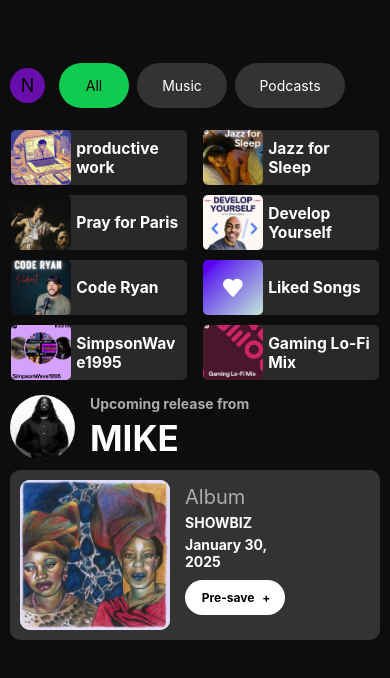
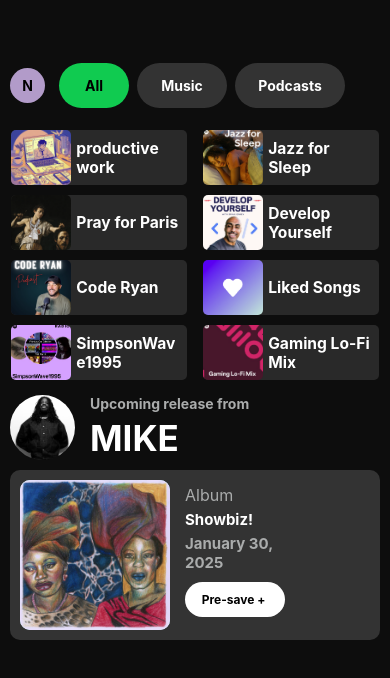
Before and after one commit to ognoah17/MobileDevelopment-GroupAssignment1, a React Native app in the folder SpotifyClone/: screen / in a window 390 px wide. Shown: the top 678 px of the page. Built offline with nearby package versions, Linux system fonts and the light colour scheme.

Commit message:
Final Touches
Added touchable opacity to all buttons, final formatting

```diff
--- a/SpotifyClone/components/HeaderBar.tsx
+++ b/SpotifyClone/components/HeaderBar.tsx
@@ -1,25 +1,27 @@
 import React from "react";
-import { StyleSheet, View, Text } from "react-native";
+import { StyleSheet, View, Text, TouchableOpacity } from "react-native";
 import { colors as Colors } from "../styles";
 
 const HeaderBar = () => {
   return (
     <View style={styles.container}>
       {/* User Icon */}
-      <View style={styles.userIcon}>
-        <Text style={styles.userIconText}>N</Text>
-      </View>
+      <TouchableOpacity>
+        <View style={styles.userIcon}>
+          <Text style={styles.userIconText}>N</Text>
+        </View>
+      </TouchableOpacity>
 
       {/* Buttons */}
-      <View style={[styles.oval, styles.allButton, styles.buttonSpacing]}>
+      <TouchableOpacity style={[styles.oval, styles.allButton, styles.buttonSpacing]}>
         <Text style={styles.allButtonText}>All</Text>
-      </View>
-      <View style={[styles.musicButton, styles.buttonSpacing]}>
+      </TouchableOpacity>
+      <TouchableOpacity style={[styles.musicButton, styles.buttonSpacing]}>
         <Text style={styles.musicText}>Music</Text>
-      </View>
-      <View style={[styles.podcastButton, styles.buttonSpacing]}>
+      </TouchableOpacity>
+      <TouchableOpacity style={[styles.podcastButton, styles.buttonSpacing]}>
         <Text style={styles.podcastText}>Podcasts</Text>
-      </View>
+      </TouchableOpacity>
     </View>
   );
 };
@@ -48,7 +50,7 @@ const styles = StyleSheet.create({
   allButtonText: {
     color: Colors.textDark, // Black text for "All"
     fontSize: 14, // Font size
-    fontWeight: "normal", // normal font
+    fontWeight: "bold", // normal font
   },
   musicButton: {
     width: 90, // Slightly longer than the default button
@@ -61,7 +63,7 @@ const styles = StyleSheet.create({
   musicText: {
     color: Colors.textLight, // White text for "Music"
     fontSize: 14, // Font size
-    fontWeight: "normal", // normal font
+    fontWeight: "bold", // normal font
   },
   podcastButton: {
     width: 110, // Width for podcast button
@@ -74,12 +76,12 @@ const styles = StyleSheet.create({
   podcastText: {
     color: Colors.textLight, // White text for "Podcasts"
     fontSize: 14, // Explicitly set font size for "Podcasts"
-    fontWeight: "normal", // normal font
+    fontWeight: "bold", // normal font
   },
   userIcon: {
     width: 35, // Circle diameter
     height: 35, // Circle diameter
-    backgroundColor: "#6A0DAD", // Purple background
+    backgroundColor: "#b29bc9", // Purple background
     borderRadius: 30, // Makes the shape a circle
     justifyContent: "center", // Center text inside
     alignItems: "center", // Center text inside
@@ -87,8 +89,8 @@ const styles = StyleSheet.create({
   },
   userIconText: {
     color: Colors.textDark, // Black text
-    fontSize: 18, // Font size for the letter
-    fontWeight: "normal", // Regular font
+    fontSize: 14, // Font size for the letter
+    fontWeight: "bold", // Regular font
   },
   buttonSpacing: {
     marginHorizontal: 4, // Consistent spacing between buttons
--- a/SpotifyClone/components/RecentShowcase.tsx
+++ b/SpotifyClone/components/RecentShowcase.tsx
@@ -1,5 +1,5 @@
 import React from "react";
-import { View, StyleSheet, Image, Text, ImageSourcePropType, Dimensions } from "react-native";
+import { View, StyleSheet, Image, Text, ImageSourcePropType, Dimensions, TouchableOpacity } from "react-native";
 import { colors as Colors } from "../styles";
 
 const RecentShowcase: React.FC = () => {
@@ -17,17 +17,22 @@ const RecentShowcase: React.FC = () => {
   const { width } = Dimensions.get("window");
   const dynamicFontSize = width * 0.04; // Adjust this value as needed
 
+  const handlePress = (text: string) => {
+    console.log(`Pressed: ${text}`);
+    // Add your navigation or other logic here
+  };
+
   return (
     <View style={styles.container}>
       {data.map((item, index) => (
-        <View key={index} style={styles.box}>
+        <TouchableOpacity key={index} style={styles.box} onPress={() => handlePress(item.text)}>
           <Image source={item.image} style={styles.image} />
           <View style={styles.textContainer}>
             <Text style={[styles.text, { fontSize: dynamicFontSize }]} numberOfLines={2}>
               {item.text}
             </Text>
           </View>
-        </View>
+        </TouchableOpacity>
       ))}
     </View>
   );
--- a/SpotifyClone/components/UpcomingRelease.tsx
+++ b/SpotifyClone/components/UpcomingRelease.tsx
@@ -22,10 +22,10 @@ const UpcomingRelease = () => {
         />
         <View style={styles.columnContainer}>
           <Text style={styles.albumTitle}>Album</Text>
-          <Text style={styles.albumSubtitle}>SHOWBIZ</Text>
-          <Text style={styles.albumSubtitle}>January 30, 2025</Text>
+          <Text style={styles.albumSubtitle}>Showbiz!</Text>
+          <Text style={styles.dateText}>January 30, 2025</Text>
           <TouchableOpacity style={styles.button}>
-            <Text style={styles.buttonText}>Pre-save</Text>
+            <Text style={styles.buttonText} numberOfLines={1} ellipsizeMode="tail">Pre-save</Text>
             <Text style={styles.plusIcon}> + </Text>
           </TouchableOpacity>
         </View>
@@ -106,7 +106,7 @@ const styles = StyleSheet.create({
     marginLeft: 15, // Adds spacing to the left
     marginTop: 5, // Adds spacing to the top
     color: "#aaacac", // Sets the text color to grey
-    fontSize: 20, // Sets the font size
+    fontSize: 16, // Sets the font size
     fontWeight: "normal", // Keeps the text weight normal
   },
 
@@ -115,7 +115,18 @@ const styles = StyleSheet.create({
     marginLeft: 15, // Adds spacing to the left
     marginTop: 5, // Adds spacing to the top
     color: "#FFFFFF", // Sets the text color to white
-    fontSize: 14, // Sets the font size
+    fontSize: 15, // Sets the font size
+    flexWrap: "wrap", // Allows the text to wrap to the next line if needed
+    width: 90, // Sets a fixed width for proper wrapping
+    fontWeight: "bold", // Makes the text bold
+  },
+
+  // Styling for the date text
+  dateText: {
+    marginLeft: 15, // Adds spacing to the left
+    marginTop: 5, // Adds spacing to the top
+    color: "#aaacac", // Sets the text color to light grey
+    fontSize: 15, // Sets the font size
     flexWrap: "wrap", // Allows the text to wrap to the next line if needed
     width: 90, // Sets a fixed width for proper wrapping
     fontWeight: "bold", // Makes the text bold
@@ -130,23 +141,32 @@ const styles = StyleSheet.create({
     marginBottom: 10, // Adds spacing below the button
     marginTop: 10, // Adds spacing above the button
     borderRadius: 30, // Rounds the corners of the button
-    flexDirection: "row", // Arranges child elements (text and icon) in a row
+    flexDirection: "row", // Arranges child elements in a row
     justifyContent: "center", // Centers the content horizontally
     alignItems: "center", // Centers the content vertically
+  },
+
+  // Container for the button text and icon
+  textContainer: {
+    flexDirection: "row", // Arranges child elements in a row
+    alignItems: "center", // Centers the content vertically
+    backgroundColor: "blue", // Sets the background color to black
+    width: 90, // Sets a fixed width for the container
   },
 
   // Styling for the button text
   buttonText: {
     fontSize: 12, // Sets the font size
     fontWeight: "bold", // Makes the text bold
-    margin: 5, // Adds spacing around the text
-    color: "#FFFFF", // Sets the text color to white
+    color: "#000000", // Sets the text color to black
+    overflow: "hidden", // Ensures text overflow is hidden
+    maxWidth: 60, // Sets a maximum width for the text
   },
 
   // Styling for the "+" icon in the button
   plusIcon: {
     fontSize: 12, // Sets the font size
     fontWeight: "bold", // Makes the text bold
-    color: "#FFFFF", // Sets the text color to white
+    color: "#000000", // Sets the text color to black
   },
 });
```
